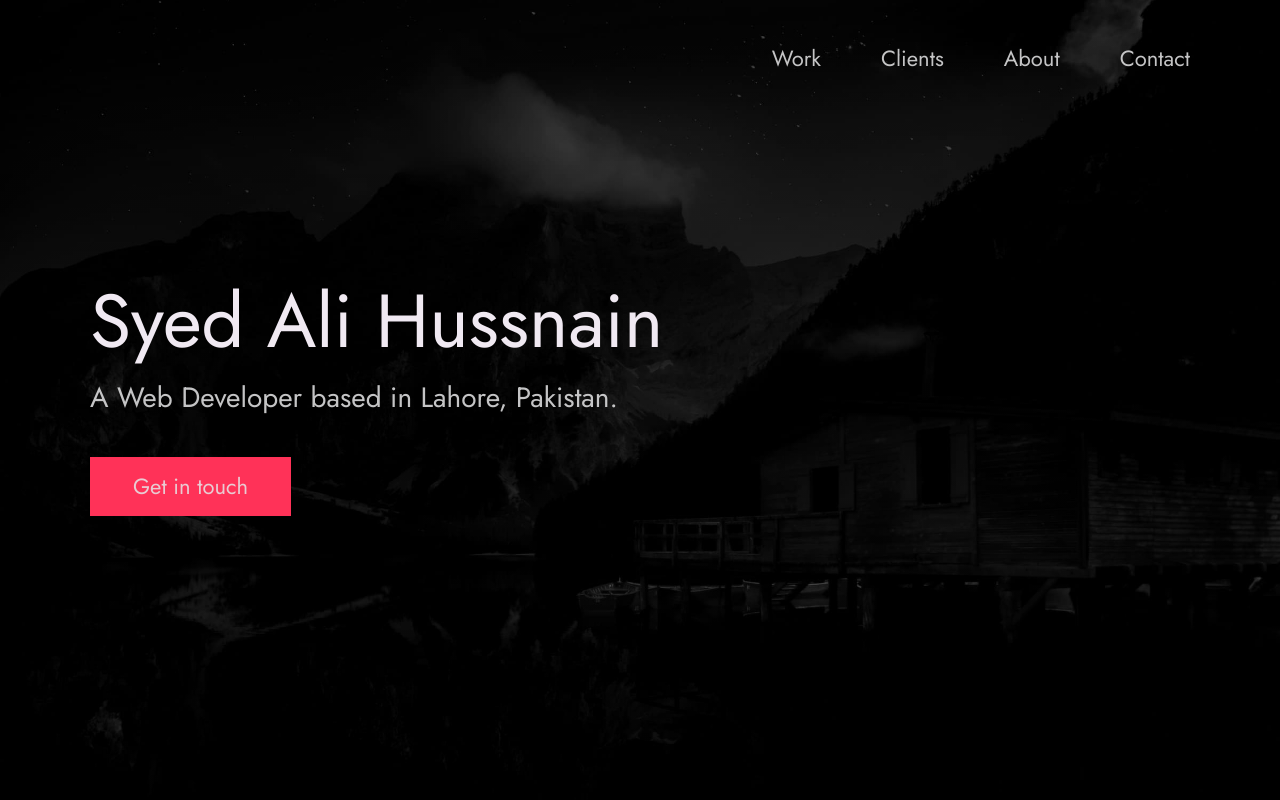
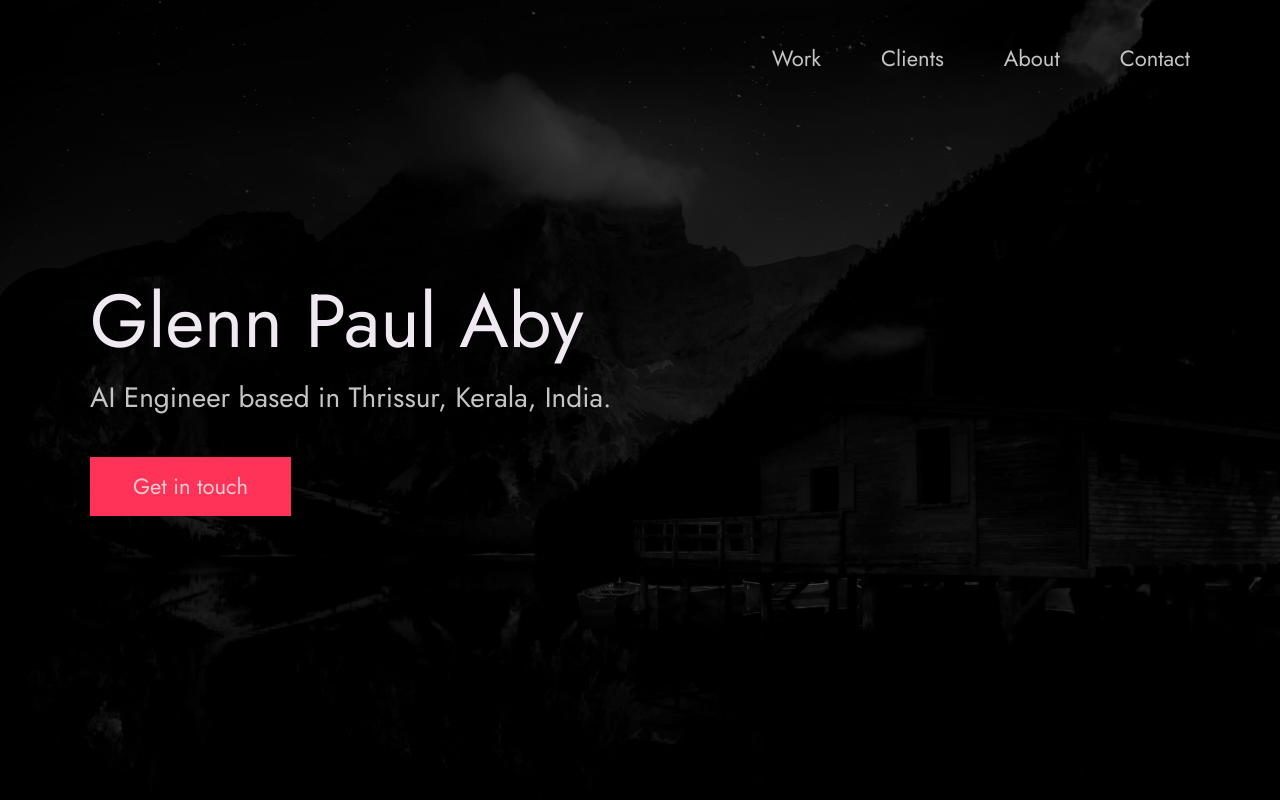
Before and after one commit to glennpaulaby/github-portfolio, a plain HTML site: page index.html in a window 1280 px wide. Shown: the top 800 px of the page. Drawn offline with Linux system fonts and the light colour scheme.

Commit message:
Update index.html

```diff
--- a/index.html
+++ b/index.html
@@ -56,10 +56,10 @@
       <div class="header__text">
         <h1 class="heading-primary">
           <!-- Replace the following name with your name -->
-          <span>Syed Ali Hussnain</span>
+          <span>Glenn Paul Aby</span>
         </h1>
         <!-- Put a small paragraph about yourself -->
-        <p>A Web Developer based in Lahore, Pakistan.</p>
+        <p>AI Engineer based in Thrissur, Kerala, India.</p>
         <a href="#contact" class="btn btn--pink">Get in touch</a>
       </div>
     </div>
```
